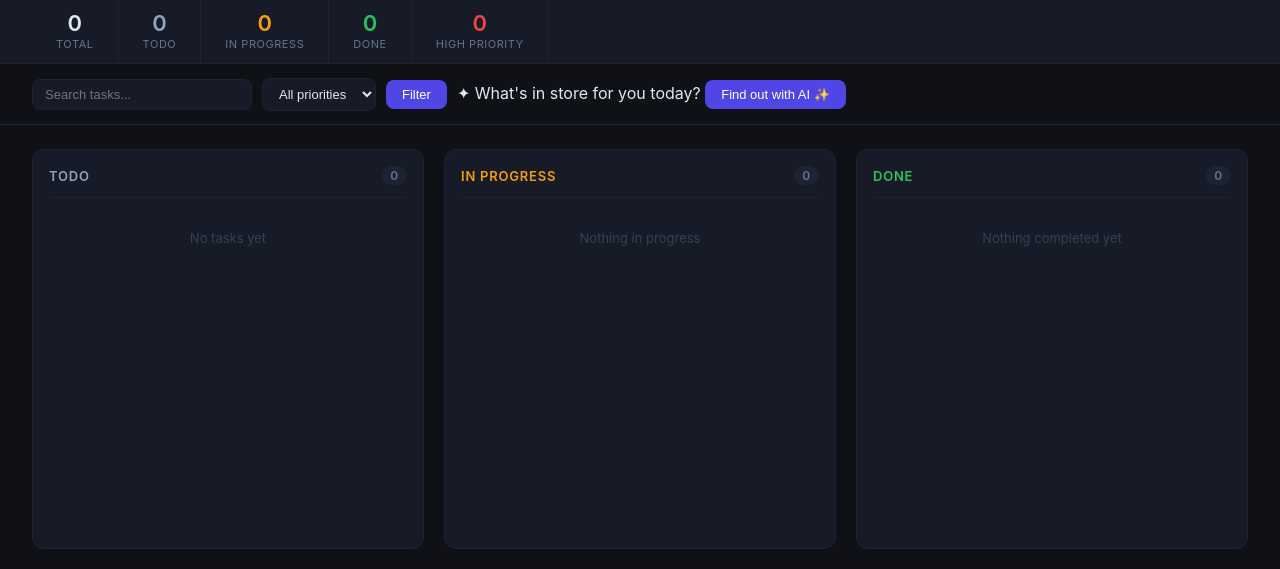
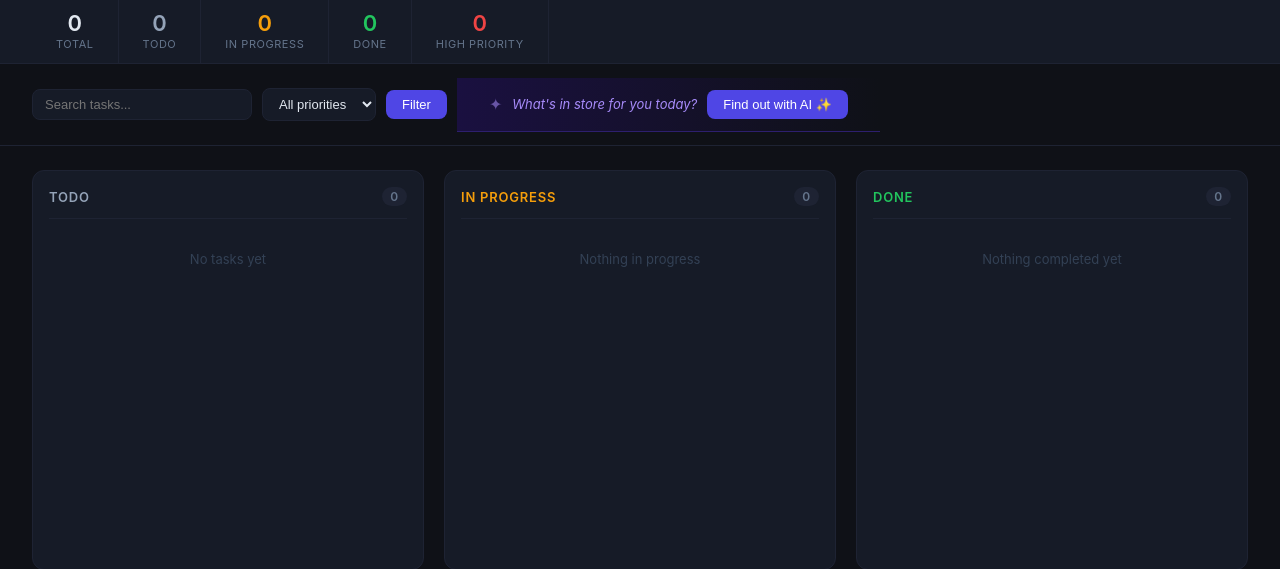
Before and after one commit to Japjot-S-K/nexus-board, a Flask app: page / in a window 1280 px wide. Shown: the part 73-642 px from the top of the page. Run offline with Flask 3, Linux system fonts and the light colour scheme; data that the repository does not hold is empty.

Commit message:
Update style.css

```diff
--- a/flask_app/static/style.css
+++ b/flask_app/static/style.css
@@ -276,3 +276,32 @@ header h1 { font-size: 1.4rem; font-weight: 600; letter-spacing: -.02em; }
 .modal-actions button:hover { background: var(--border); }
 .btn-primary { background: var(--accent) !important; color: #fff !important; border-color: var(--accent) !important; }
 .btn-primary:hover { background: var(--accent-hover) !important; }
+
+.summarizer-bar {
+  display: flex;
+  align-items: center;
+  padding: .75rem 2rem;
+  background: linear-gradient(90deg, #1a1040 0%, #0f1117 100%);
+  border-bottom: 1px solid #2d1f6e;
+}
+[data-theme="light"] .summarizer-bar {
+  background: linear-gradient(90deg, #ede9fe 0%, #f1f5f9 100%);
+  border-bottom: 1px solid #c4b5fd;
+}
+.summarizer-left { display: flex; align-items: center; gap: 10px; }
+.ai-icon { color: #a78bfa; font-size: 16px; animation: pulse 2s infinite; }
+.summarizer-text { font-size: 13px; color: #a78bfa; font-style: italic; }
+.btn-summarize {
+  background: linear-gradient(135deg, #4f46e5, #7c3aed);
+  color: #fff; border: none; padding: 6px 16px;
+  border-radius: 20px; font-size: 12px; cursor: pointer;
+  font-weight: 500; transition: opacity .2s;
+}
+.btn-summarize:hover { opacity: .85; }
+.summary-modal { max-width: 480px; }
+.summary-header { display: flex; align-items: center; gap: 10px; margin-bottom: 1.25rem; }
+.ai-icon-lg { font-size: 22px; color: #a78bfa; }
+.summary-content { min-height: 80px; display: flex; align-items: center; justify-content: center; }
+.summary-loading { color: #a78bfa; font-size: 14px; animation: pulse 1.5s infinite; }
+.summary-text { font-size: 15px; line-height: 1.7; color: var(--text); text-align: center; }
+@keyframes pulse { 0%, 100% { opacity: 1; } 50% { opacity: .5; } }
```
